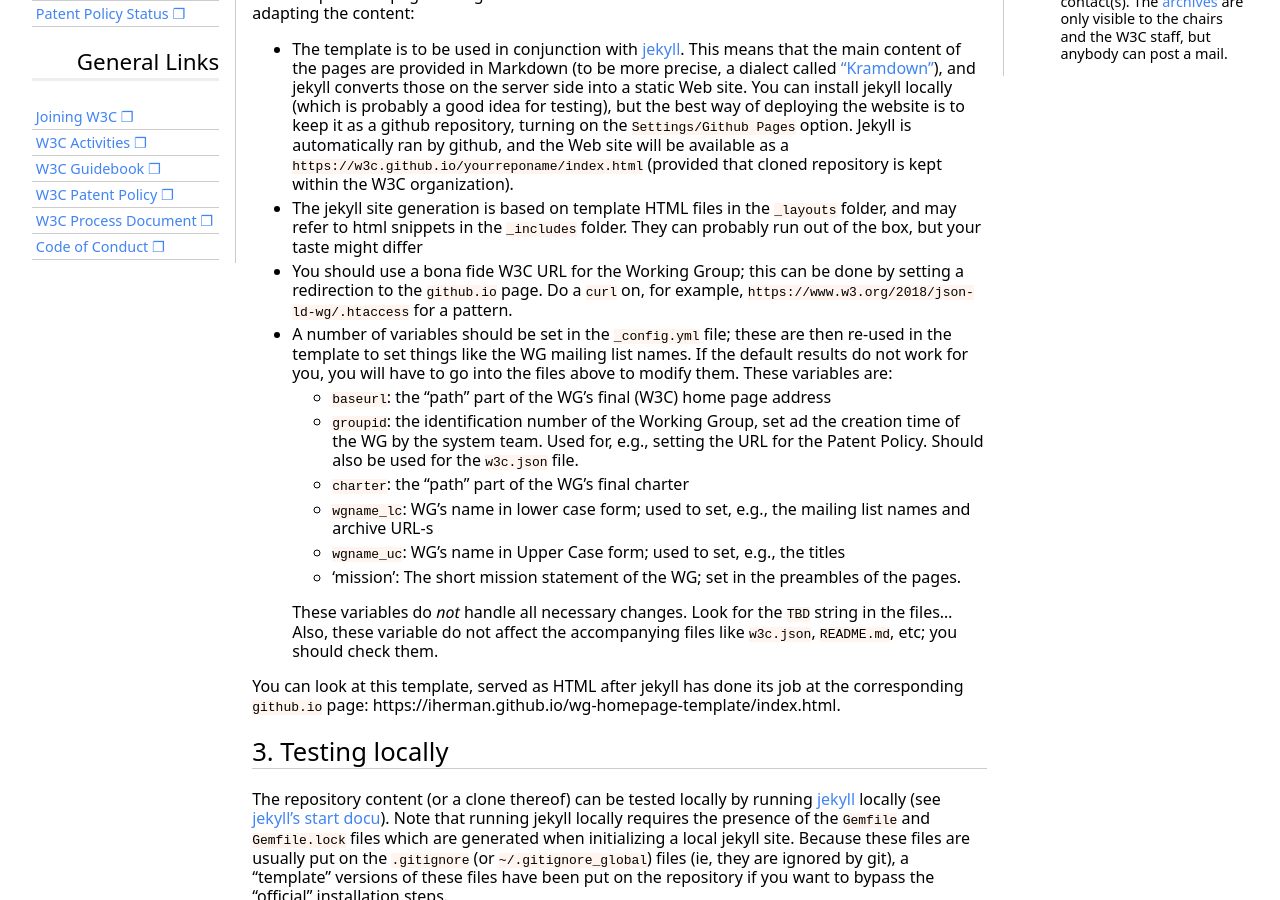
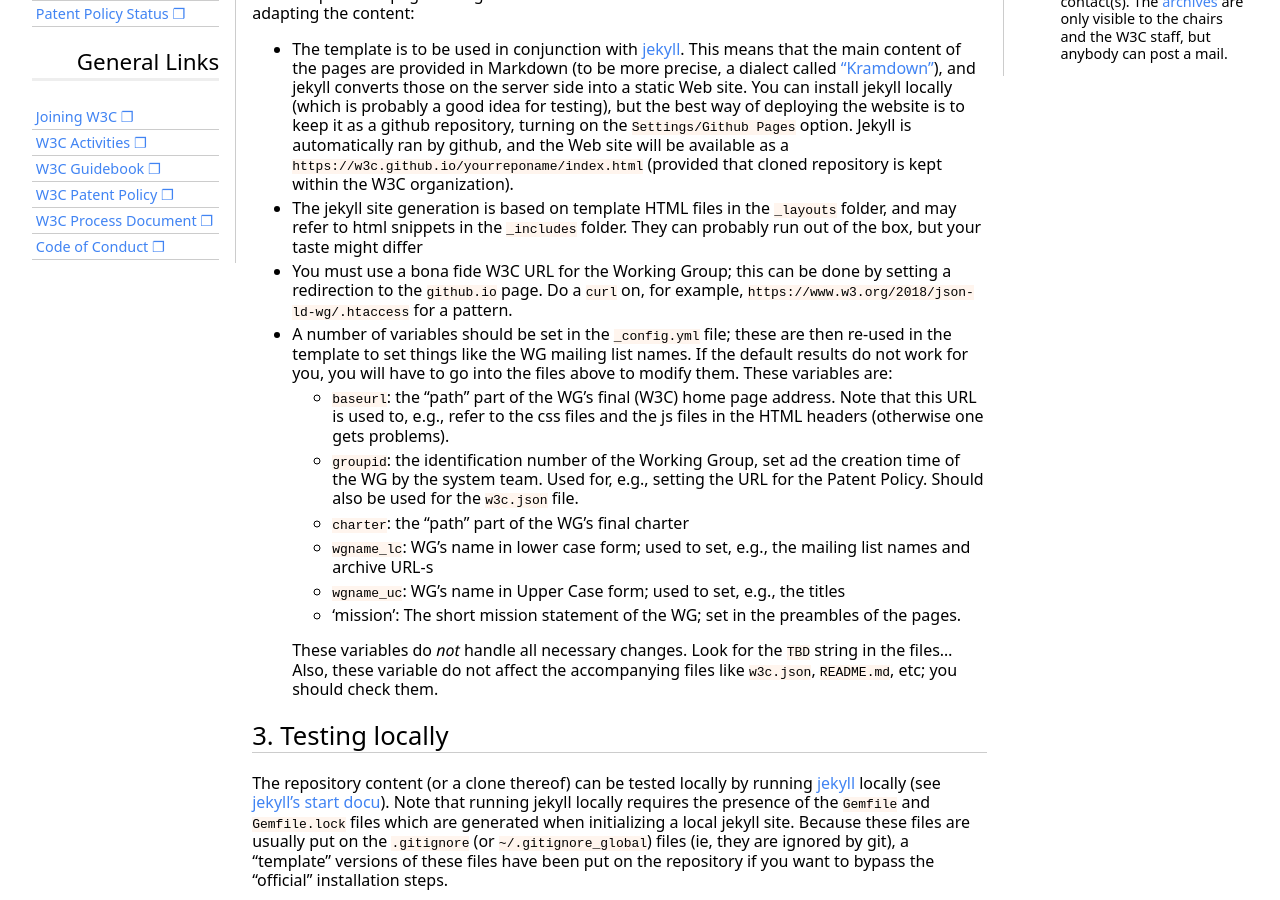
Before and after one commit to iherman/wg-homepage-template, a Jekyll site: the page built from Usage.md, in a window 1280 px wide and 900 px high, scrolled down 567 px. Built offline with Jekyll 4.4.1, drawn with Linux system fonts in a browser that asks for light colours; some web fonts are replaced; our own code applies the rules of GitHub Pages for plain Markdown files.

Commit message:
No direct view of the templates (CORS issues?)

```diff
--- a/Usage.md
+++ b/Usage.md
@@ -16,9 +16,9 @@ The template is meant to be cloned for a new Working Group and used to set up as
 
 - The template is to be used in conjunction with [jekyll](https://jekyllrb.com/). This means that the main content of the pages are provided in Markdown (to be more precise, a dialect called [“Kramdown”](https://kramdown.gettalong.org/syntax.html)), and jekyll converts those on the server side into a static Web site. You can install jekyll locally (which is probably a good idea for testing), but the best way of deploying the website is to keep it as a github repository, turning on the `Settings/Github Pages` option. Jekyll is automatically ran by github, and the Web site will be available as a `https://w3c.github.io/yourreponame/index.html` (provided that cloned repository is kept within the W3C organization).
 - The jekyll site generation is based on template HTML files in the `_layouts` folder, and may refer to html snippets in the `_includes` folder. They can probably run out of the box, but your taste might differ
-- You should use a bona fide W3C URL for the Working Group; this can be done by setting a redirection to the `github.io` page. Do a `curl` on, for example, `https://www.w3.org/2018/json-ld-wg/.htaccess` for a pattern.
+- You must use a bona fide W3C URL for the Working Group; this can be done by setting a redirection to the `github.io` page. Do a `curl` on, for example, `https://www.w3.org/2018/json-ld-wg/.htaccess` for a pattern.
 - A number of variables should be set in the `_config.yml` file; these are then re-used in the template to set things like the WG mailing list names. If the default results do not work for you, you will have to go into the files above to modify them. These variables are:
-  - `baseurl`: the "path" part of the WG's final (W3C) home page address
+  - `baseurl`: the "path" part of the WG's final (W3C) home page address. Note that this URL is used to, e.g., refer to the css files and the js files in the HTML headers (otherwise one gets problems).
   - `groupid`: the identification number of the Working Group, set ad the creation time of the WG by the system team. Used for, e.g., setting the URL for the Patent Policy. Should also be used for the `w3c.json` file.
   - `charter`: the "path" part of the WG's final charter
   - `wgname_lc`: WG's name in lower case form; used to set, e.g., the mailing list names and archive URL-s
@@ -27,7 +27,6 @@ The template is meant to be cloned for a new Working Group and used to set up as
 
   These variables do _not_ handle all necessary changes. Look for the `TBD` string in the files... Also, these variable do not affect the accompanying files like `w3c.json`, `README.md`, etc; you should check them.
 
-You can look at this template, served as HTML after jekyll has done its job at the corresponding `github.io` page: https://iherman.github.io/wg-homepage-template/index.html.
 
 ## Testing locally
 
```
